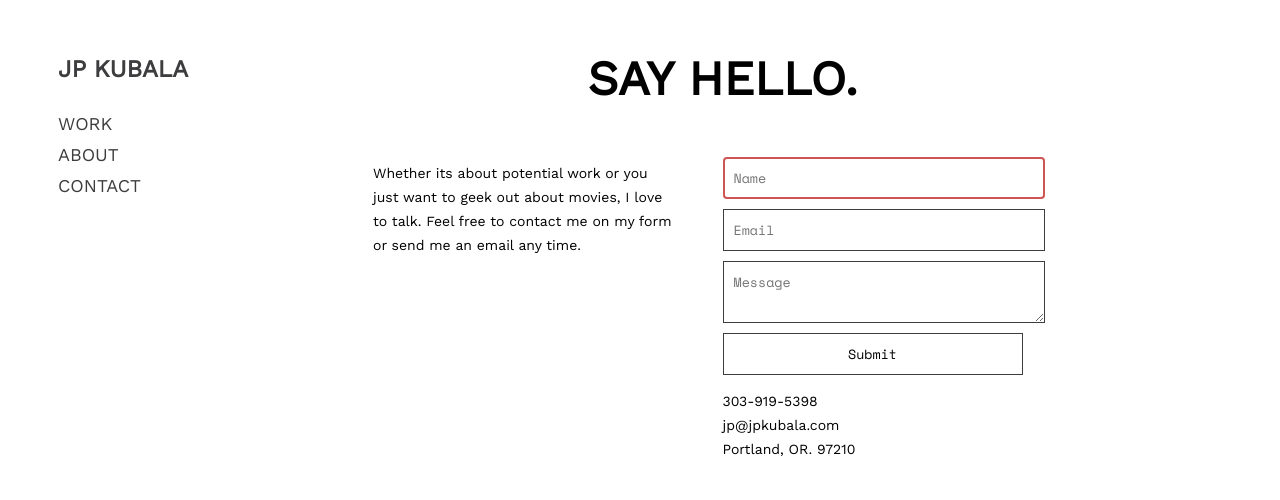
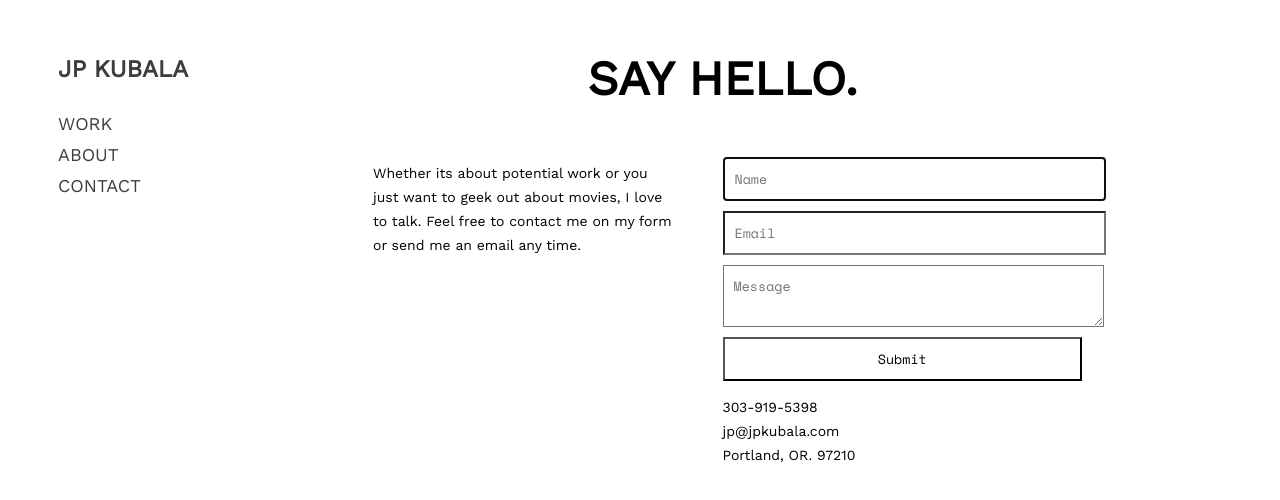
Before and after one commit to kubalaj/portfolio_v3, a Next.js app: page /contact in a window 1280 px wide. Shown: the top 500 px of the page. Built offline with nearby package versions, Linux system fonts and the light colour scheme; some icons are missing.

Commit message:
better version of contact

```diff
--- a/styles.scss
+++ b/styles.scss
@@ -30,29 +30,7 @@ a {
     color: $color-secondary;
   }
 }
-input,
-textarea {
-  display: block;
-  width: 300px;
-  padding: 10px;
-  margin: 10px 0;
-  font-family: $font-main;
-  border: 1px solid $color-primary;
-  background: $color-bg;
-  &:focus {
-    border: 1px solid $color-accent;
-    outline-color: $color-accent;
-  }
-}
-input[type="submit"] {
-  cursor: pointer;
-  transition: 0.8s;
-  &:hover {
-    color: $color-accent;
-    border: 1px solid $color-accent;
-    outline-color: $color-accent;
-  }
-}
+
 .contact {
   margin: 0 100px;
   p {
@@ -61,10 +39,36 @@ input[type="submit"] {
   .description {
     padding: 0 50px;
   }
+  input,
+  textarea {
+    display: block;
+    width: 90%;
+    padding: 10px;
+    margin: 10px 0;
+    font-family: $font-main;
+    // border: 1px solid $color-primary;
+    background: $color-bg;
+  }
+  input[type="submit"] {
+    display: block;
+    // margin: auto;
+    cursor: pointer;
+    width: 90%;
+    transition: 0.8s;
+  }
   @media #{$break-sm} {
     margin: 0;
     .description {
       padding: 0;
+    }
+    input[type="submit"] {
+      margin: auto;
+    }
+  }
+  @media #{$break-md} {
+    margin: 0;
+    .description {
+      padding: 0 5px;
     }
   }
 }
```
